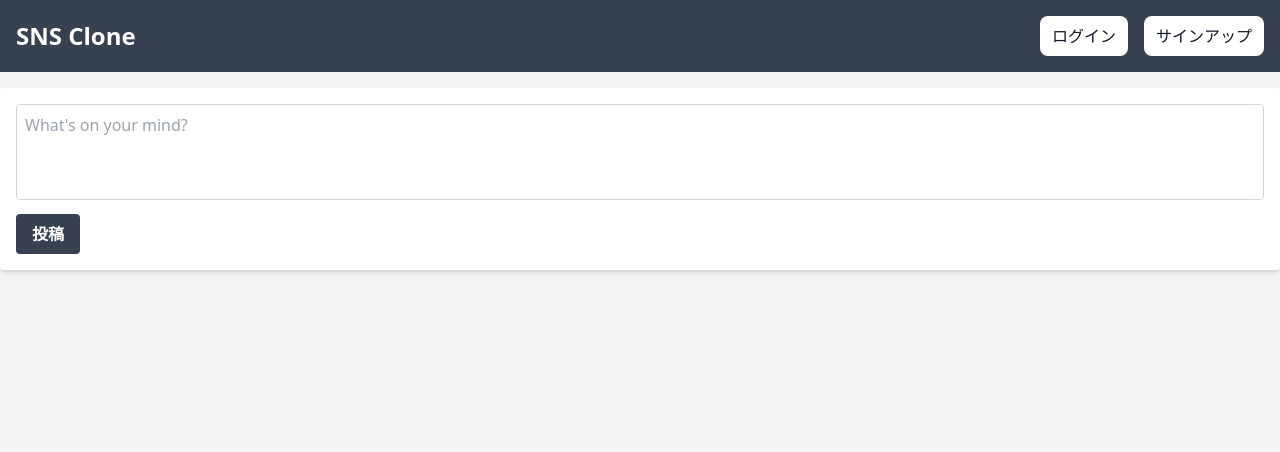
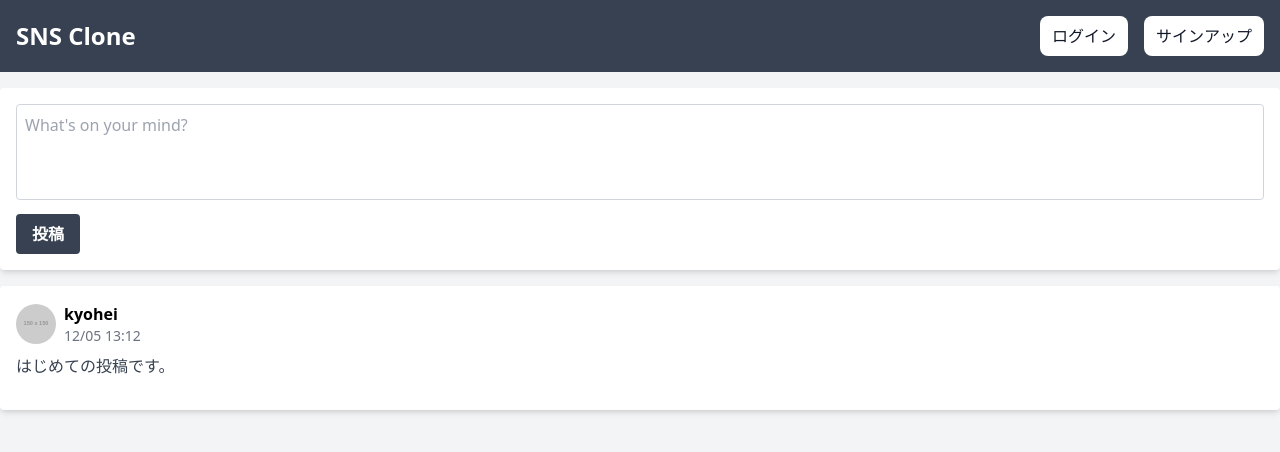
Before and after one commit to Kymaeda/nextjs_sns_client, a Next.js app: page / in a window 1280 px wide. Shown: the top 452 px of the page. Built offline with nearby package versions, Linux system fonts and the light colour scheme.

Commit message:
投稿済みのポストを表示するコンポーネントを追加する

```diff
--- /dev/null
+++ b/src/components/Post.tsx
@@ -0,0 +1,24 @@
+import Image from 'next/image';
+
+export const Post = () => {
+  return (
+    <div className="bg-white shadow-md rounded p-4 mb-4">
+      <div className="mb-4">
+        <div className="flex items-center mb-2">
+          <Image
+            className="w-10 h-10 rounded-full mr-2"
+            src="https://via.placeholder.com/150"
+            alt="User Avatar"
+            width={40}
+            height={40}
+          />
+          <div>
+            <h2 className="font-semibold text-md">kyohei</h2>
+            <p className="text-gray-500 text-sm">12/05 13:12</p>
+          </div>
+        </div>
+        <p className="text-gray-700">はじめての投稿です。</p>
+      </div>
+    </div>
+  );
+};
--- a/src/components/Timeline.tsx
+++ b/src/components/Timeline.tsx
@@ -1,3 +1,5 @@
+import { Post } from "./Post";
+
 export const Timeline = () => {
   return (
     <div className="min-h-screen bg-gray-100">
@@ -16,6 +18,8 @@
             </button>
           </form>
         </div>
+
+        <Post />
       </main>
     </div>
   );
```
